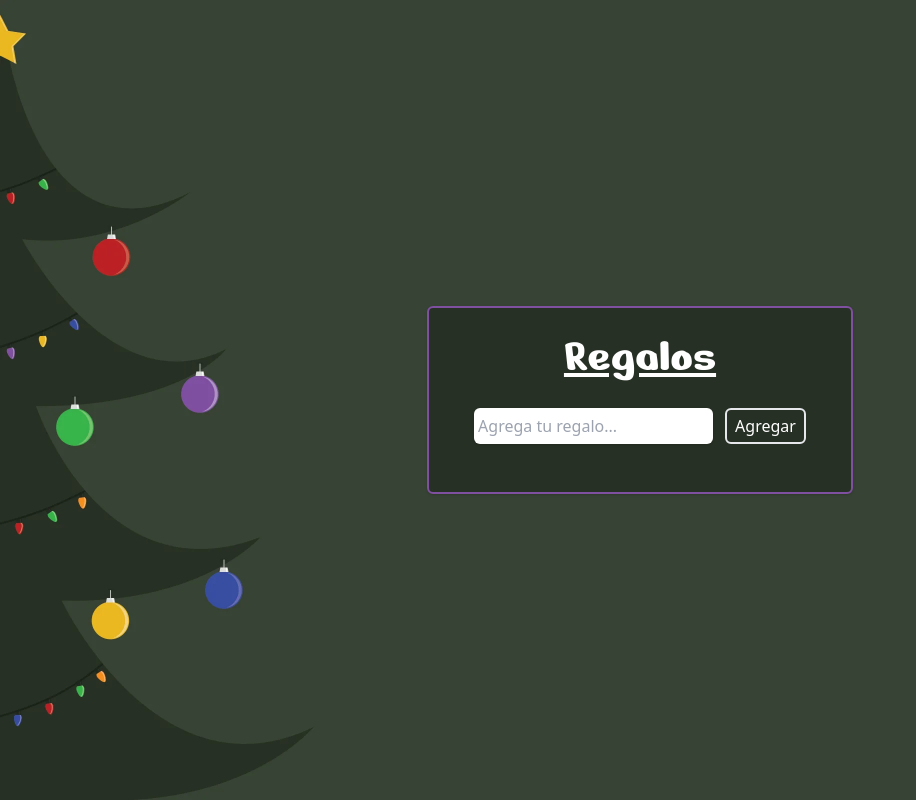
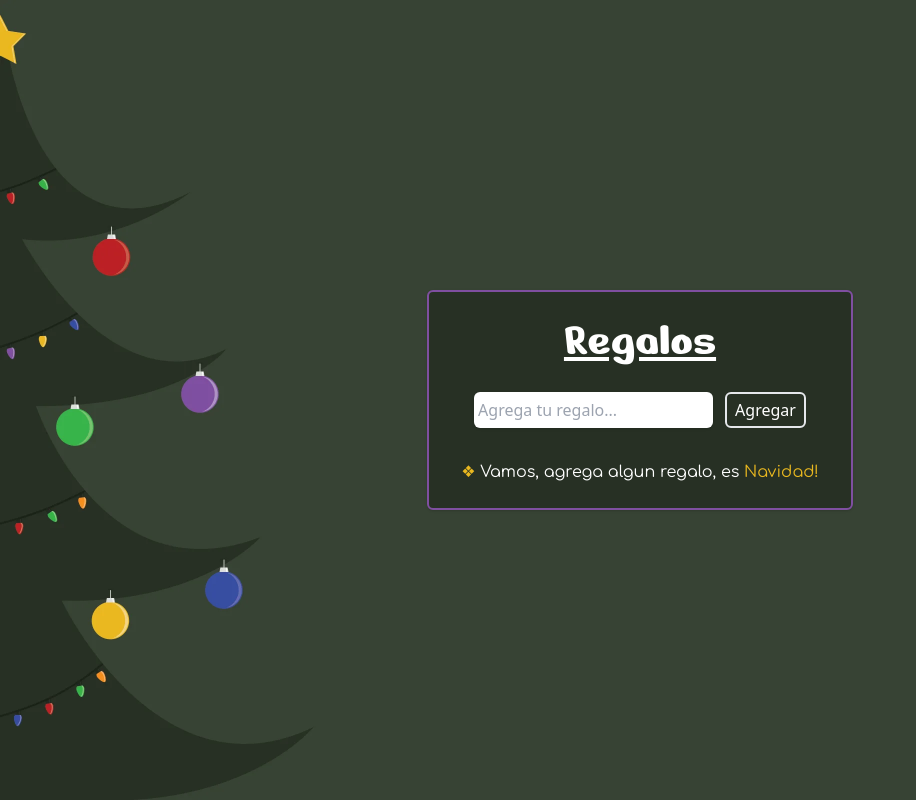
Before and after one commit to Joadevy/adviency, a React (Vite) app: page / in a window 1280 px wide. Both pictures are taken after a click on the button "Remover todos". Shown: the whole page, without its empty margins (0-916 px from the left). Built offline with nearby package versions, Linux system fonts and the light colour scheme; the HTML template or start-up script is replaced by a standard one.

Commit message:
Dia 6: agregado mensaje cuando no hay regalos

```diff
--- a/src/Components/GiftContainer.tsx
+++ b/src/Components/GiftContainer.tsx
@@ -41,16 +41,23 @@ export const GiftContainer = () => {
   };
 
   return (
-    <div className="flex flex-col gap-6">
+    <div className="flex flex-col gap-4">
       <GiftInput addRegalo={addGift} />
       <GiftList regalos={regalos} handleRemove={removeGift} />
-      {regalos.length > 0 && (
+      {regalos.length > 0 ? (
         <button
           onClick={removeAll}
-          className="cursor-pointer w-9/12  sm:w-1/2 xl:w-1/3 self-center text-white border-2 py-1 px-2 rounded-md hover:border-primary-purple hover:bg-primary-green transition-colors "
+          className="cursor-pointer mt-2 w-9/12  sm:w-1/2 xl:w-1/3 self-center text-white border-2 py-1 px-2 rounded-md hover:border-primary-purple hover:bg-primary-green transition-colors "
         >
           Remover todos
         </button>
+      ) : (
+        <div className="self-center">
+          <p className="text-white font-comforta">
+            <span className="text-primary-gold">❖</span> Vamos, agrega algun
+            regalo, es <span className="text-primary-gold">Navidad!</span>
+          </p>
+        </div>
       )}
     </div>
   );
```
